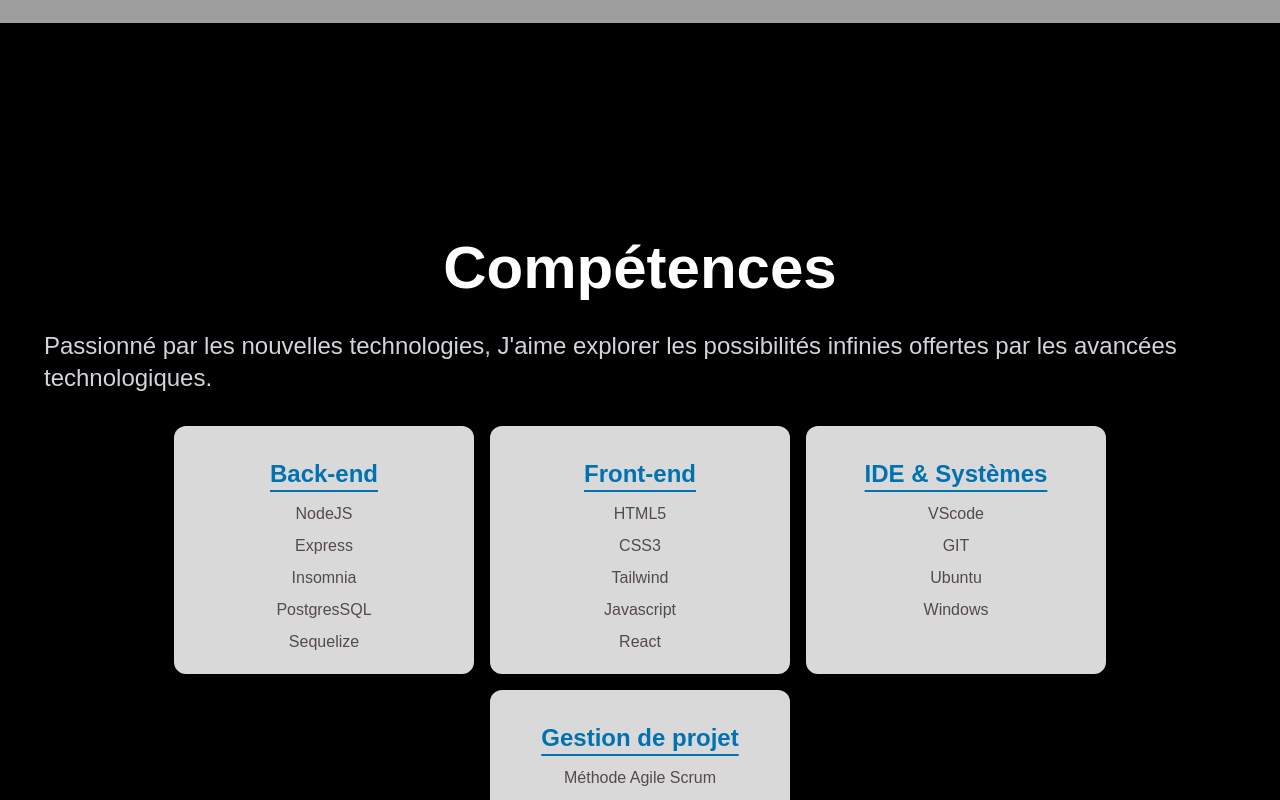
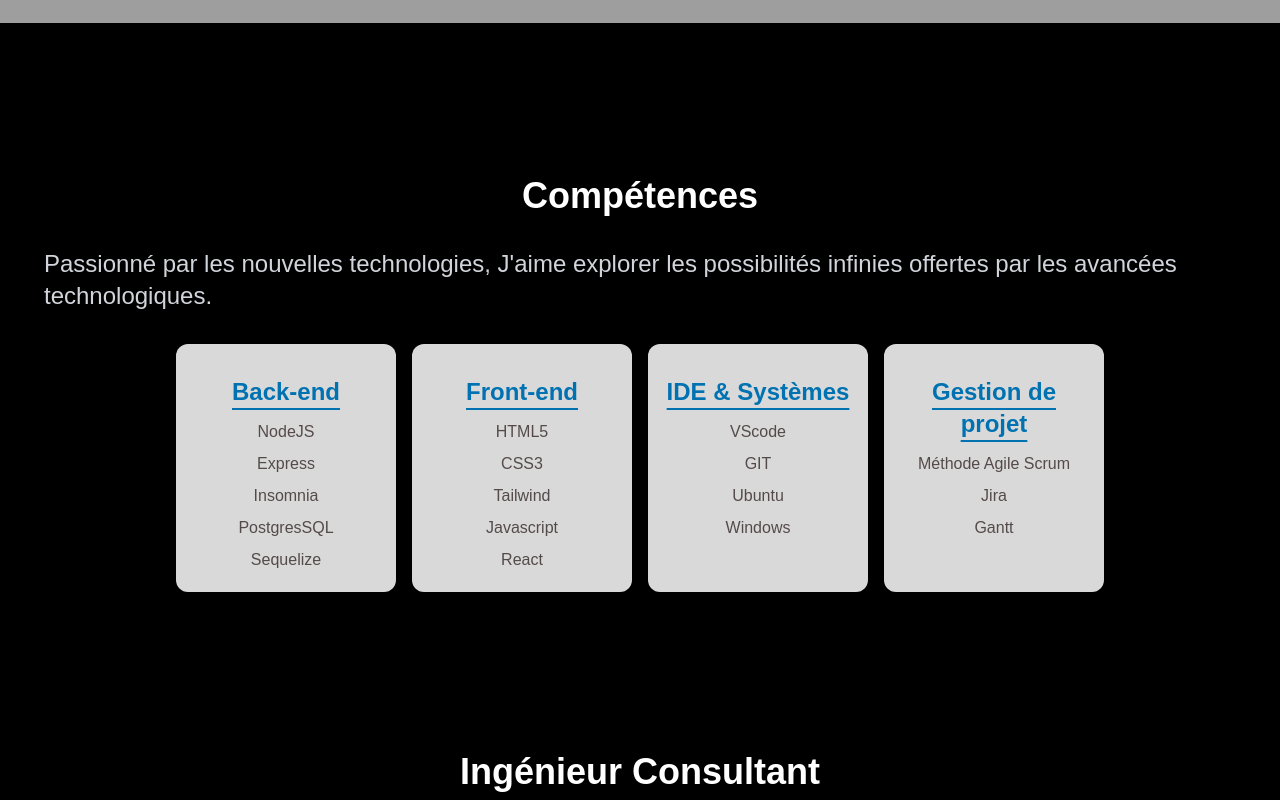
Before and after one commit to AlaaEddineRAHALI/portfolio-alaa-eddine-rahali, a React (Vite) app: page / in a window 1280 px wide. Shown: the part 1040-1840 px from the top of the page. Built offline with nearby package versions, Linux system fonts and the light colour scheme; grey boxes are pictures that could not be loaded; a web font is replaced by a local one.

Commit message:
fix repsonsive phone

```diff
--- a/src/components/Contact/Contact.jsx
+++ b/src/components/Contact/Contact.jsx
@@ -58,7 +58,7 @@
   return (
     <>
       <section id="contact" className="section__contact px-5">
-        <div className=" flex flex-wrap justify-center pb-32 pt-20 sm:pb-48 lg:h-screen lg:items-center lg:pt-[10%] 2xl:py-0 2xl:pt-[5%]">
+        <div className=" flex flex-wrap justify-center pb-32 pt-20 sm:pb-48 lg:h-screen lg:items-center lg:pt-[8.5%] 2xl:py-0 2xl:pt-[5%]">
           <div className=" w-full px-4  sm:px-6  lg:w-1/2 lg:px-8 ">
             <div className="mx-auto max-w-lg text-center">
               <h1 className="text-3xl font-bold text-gray-500 sm:text-5xl">
--- a/src/components/Skills/Skills.jsx
+++ b/src/components/Skills/Skills.jsx
@@ -6,9 +6,9 @@
   return (
     <section id="skills" className="px-5 lg:pt-[9%] ">
       <div className=" flex justify-center ">
-        <div className="mx-6 max-w-screen-xl pt-[24%] md:py-[22%] md:pt-[30%] lg:py-[8%]">
+        <div className="mx-6 max-w-screen-xl pt-[24%] md:py-[22%] md:pt-[30%] lg:py-[3%] 2xl:py-[8%]">
           <div className="px-8 lg:px-0">
-            <h1 className="text-3xl font-bold text-white sm:text-6xl lg:text-center">
+            <h1 className="text-3xl font-bold text-white lg:text-center xl:text-4xl 2xl:text-6xl">
               Compétences
             </h1>
 
@@ -20,7 +20,7 @@
 
           <div className="mx-22 flex flex-wrap justify-center gap-8 pt-8 lg:mx-0 lg:gap-4">
             <Tilt>
-              <div className="mx-6 block h-full w-[300px] rounded-xl bg-[#D9D9D9] p-4 shadow-xl transition hover:border-gray-200/10  hover:shadow-gray-200/10 md:mx-0 ">
+              <div className="mx-6 block h-full w-[300px] lg:w-[220px] 2xl:w-[300px]  rounded-xl bg-[#D9D9D9] p-4 shadow-xl transition hover:border-gray-200/10  hover:shadow-gray-200/10 md:mx-0 ">
                 <h2 className="mt-4 text-center text-xl font-bold text-[#0172B1] underline underline-offset-8 sm:text-2xl ">
                   Back-end
                 </h2>
@@ -35,7 +35,7 @@
               </div>
             </Tilt>
             <Tilt>
-              <div className="mx-6 block h-full w-[300px] rounded-xl bg-[#D9D9D9] p-4 shadow-xl transition hover:border-gray-200/10  hover:shadow-gray-200/10 md:mx-0 ">
+              <div className="mx-6 block h-full w-[300px] lg:w-[220px] 2xl:w-[300px]  rounded-xl bg-[#D9D9D9] p-4 shadow-xl transition hover:border-gray-200/10  hover:shadow-gray-200/10 md:mx-0 ">
                 <h2 className="mt-4 text-center text-xl font-bold text-[#0172B1] underline underline-offset-8 sm:text-2xl ">
                   Front-end
                 </h2>
@@ -50,7 +50,7 @@
               </div>
             </Tilt>
             <Tilt>
-              <div className="mx-6 block h-full w-[300px] rounded-xl bg-[#D9D9D9] p-4 shadow-xl transition hover:border-gray-200/10  hover:shadow-gray-200/10 md:mx-0 ">
+              <div className="mx-6 block h-full w-[300px] lg:w-[220px] 2xl:w-[300px] rounded-xl bg-[#D9D9D9] p-4 shadow-xl transition hover:border-gray-200/10  hover:shadow-gray-200/10 md:mx-0 ">
                 <h2 className="mt-4 text-center text-xl font-bold text-[#0172B1] underline underline-offset-8 sm:text-2xl ">
                   IDE & Systèmes
                 </h2>
@@ -64,7 +64,7 @@
               </div>
             </Tilt>
             <Tilt>
-              <div className="mx-6 block h-full w-[300px]  rounded-xl bg-[#D9D9D9] p-4 shadow-xl transition  hover:border-gray-200/10 hover:shadow-gray-200/10 md:mx-0">
+              <div className="mx-6 block h-full w-[300px] lg:w-[220px] 2xl:w-[300px]  rounded-xl bg-[#D9D9D9] p-4 shadow-xl transition  hover:border-gray-200/10 hover:shadow-gray-200/10 md:mx-0">
                 <h2 className="mt-4 text-center text-xl font-bold text-[#0172B1] underline underline-offset-8 sm:text-2xl ">
                   Gestion de projet
                 </h2>
```
